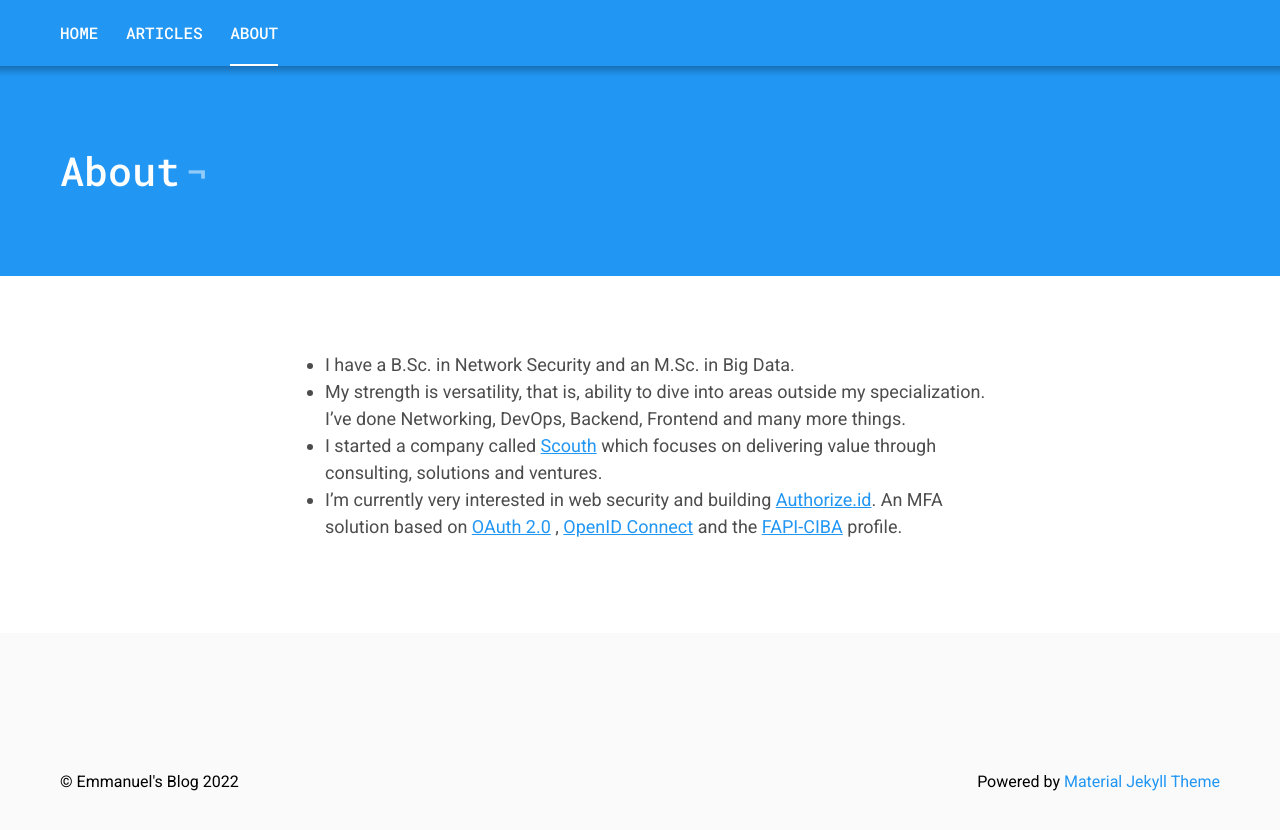
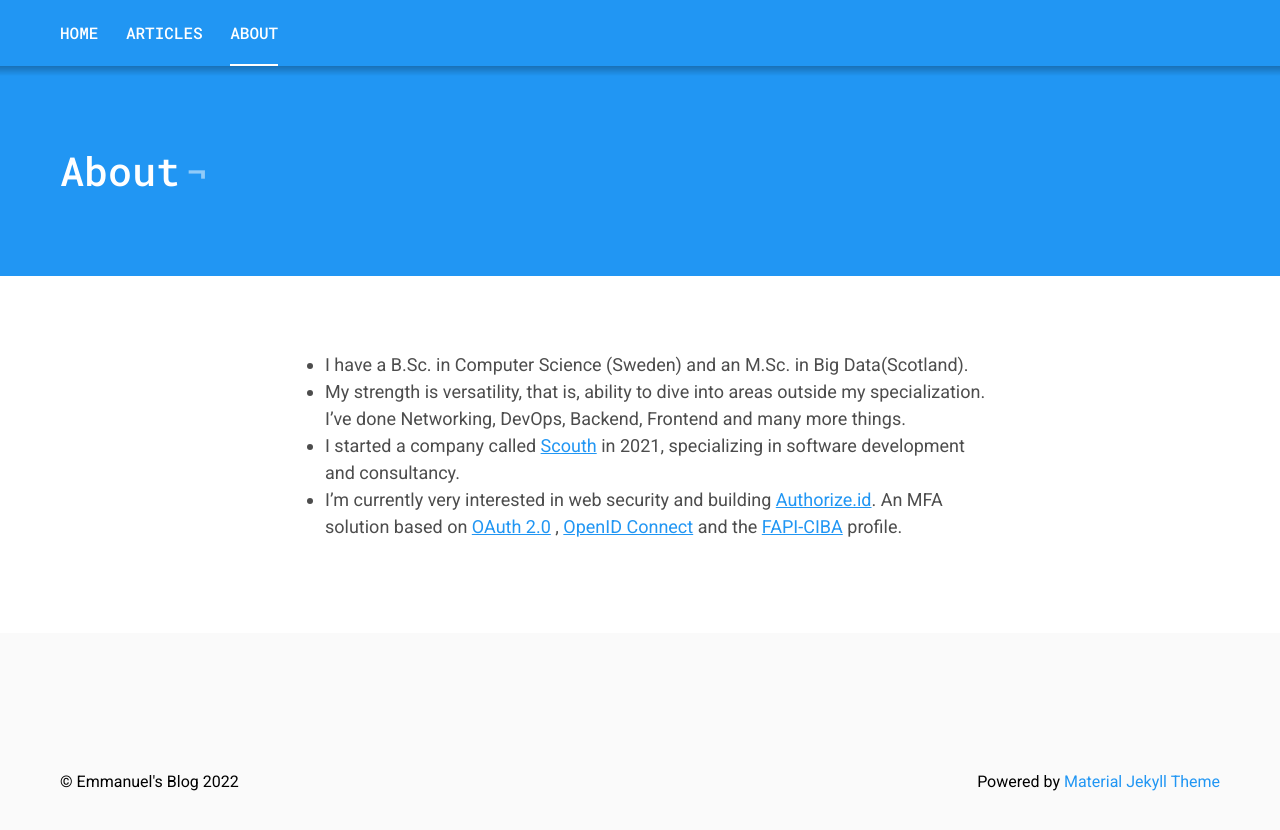
Before and after one commit to osimosu/osimosu.github.io, a Jekyll site: the page built from _pages/about.markdown, in a window 1280 px wide and 933 px high. Shown: the top 830 px of the window. Built offline with Jekyll 4.4.1, drawn with Linux system fonts in a browser that asks for light colours.

Commit message:
Update about.markdown

```diff
--- a/_pages/about.markdown
+++ b/_pages/about.markdown
@@ -4,11 +4,11 @@ title: "About"
 permalink: /about/
 ---
 
-* I have a B.Sc. in Network Security and an M.Sc. in Big Data.
+* I have a B.Sc. in Computer Science (Sweden) and an M.Sc. in Big Data(Scotland).
 
 * My strength is versatility, that is, ability to dive into areas outside my specialization. I've done Networking, DevOps, Backend, Frontend and many more things.
 
-* I started a company called [Scouth](https://scouth.com) which focuses on delivering value through consulting, solutions and ventures.
+* I started a company called [Scouth](https://scouth.com) in 2021, specializing in software development and consultancy.
 
 * I'm currently very interested in web security and building [Authorize.id](https://authorize.id/){:target="_blank"}. An MFA solution based
   on [OAuth 2.0](https://datatracker.ietf.org/doc/html/rfc6749){:target="_blank"}
```
Also changed, not shown: _posts/2022-10-18-how-to-update-jhipster-entity copy.markdown (added, +31 -0 lines).
